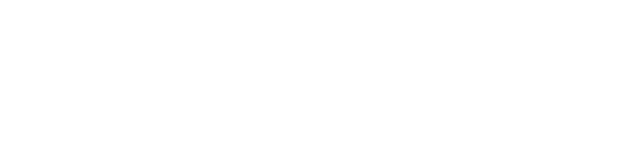
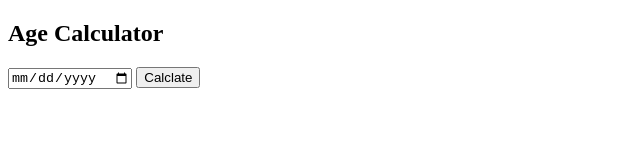
Before and after one commit to dipinthapa/roadmap-js-practice, a plain HTML site: page age-calculator/age.html in a window 1280 px wide. Shown: the whole page, without its empty margins (0-640 px from the left). Drawn offline with Linux system fonts and the light colour scheme.

Commit message:
ui of age calculator

```diff
--- a/age-calculator/age.html
+++ b/age-calculator/age.html
@@ -3,9 +3,21 @@
 <head>
     <meta charset="UTF-8">
     <meta name="viewport" content="width=device-width, initial-scale=1.0">
-    <title>Document</title>
+    <title>Age  calculator</title>
 </head>
 <body>
+    <div class="container">
+        <div class="wrapper">
+           <h2> Age Calculator</h2>
+           <label>
+            <input type="date"/>
+           </label>
+           <button>Calclate</button>
+           <p></p>
+        </div>
+    </div>
+    <script>
 
+    </script>
 </body>
 </html>
```
